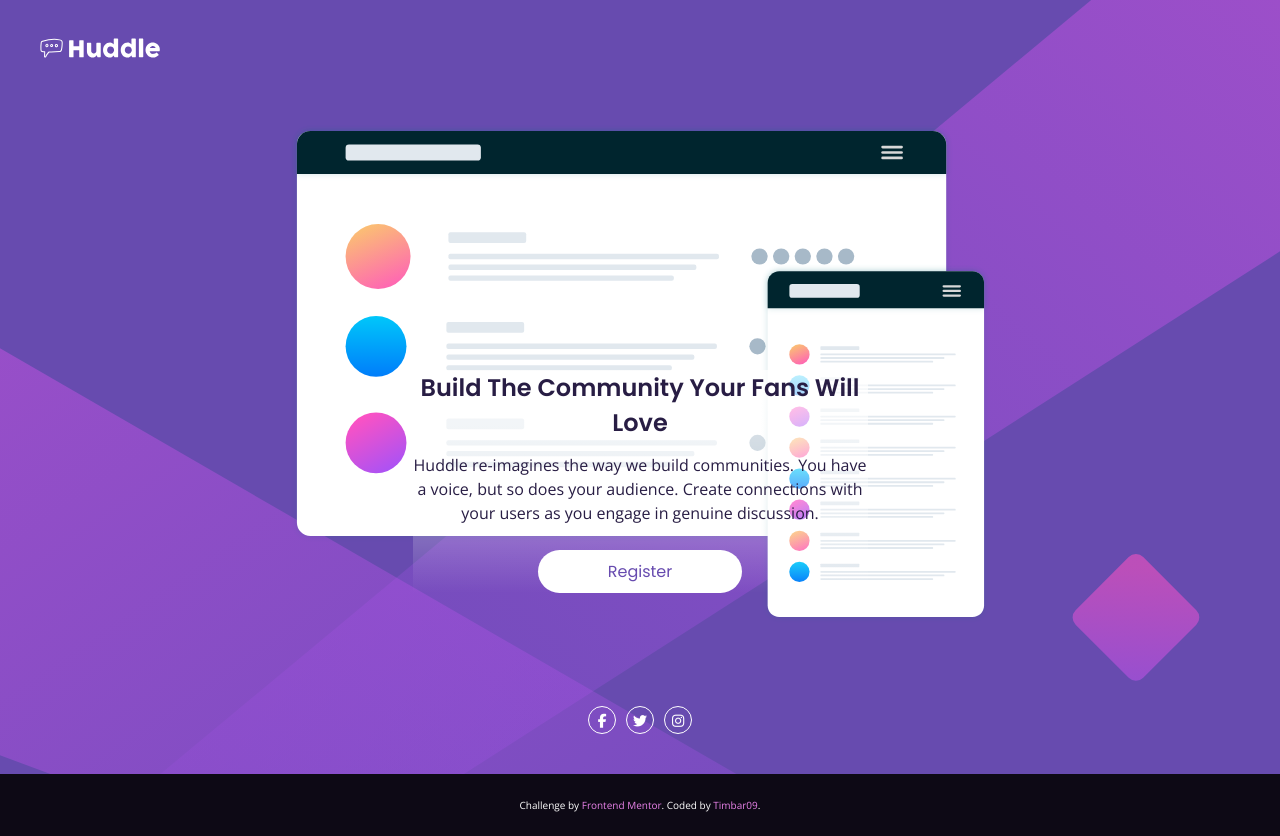
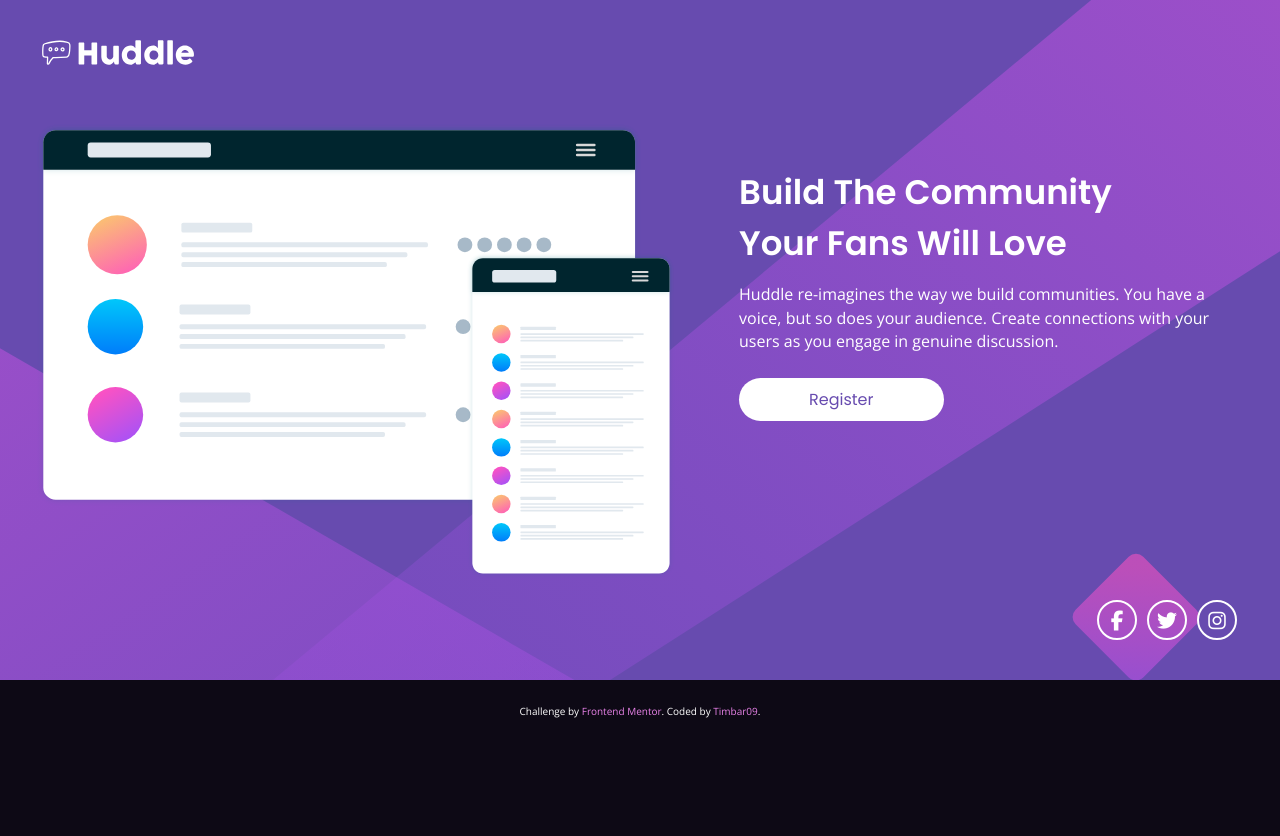
Before and after one commit to Timbar09/FEM-Huddle-landing-page-with-single-intro-section, a plain HTML site: page index.html in a window 1280 px wide. After the commit the page ends 800 px from the top, so only its background shows below. Drawn offline with nearby package versions, Linux system fonts and the light colour scheme.

Commit message:
Final tweaks

```diff
--- a/index.html
+++ b/index.html
@@ -27,11 +27,12 @@
     </title>
   </head>
   <body>
-    <div class="container">
     <header class="header">
-        <a href="" class="header__logo">
+      <nav class="header__nav">
+        <a href="/" class="header__logo">
           <img src="./images/logo.svg" alt="Huddle logo" />
         </a>
+      </nav>
     </header>
     <main class="main">
       <section class="hero">
@@ -40,17 +41,13 @@
             <img src="./images/illustration-mockups.svg" alt="Hero image" />
           </div>
           <div class="hero__text">
-              <div class="hero__text-container">
-                <h1 class="hero__title">
-                  Build The Community Your Fans Will Love
-                </h1>
+            <h1 class="hero__title">Build The Community Your Fans Will Love</h1>
             <p class="hero__description">
-                  Huddle re-imagines the way we build communities. You have a
-                  voice, but so does your audience. Create connections with your
-                  users as you engage in genuine discussion.
+              Huddle re-imagines the way we build communities. You have a voice,
+              but so does your audience. Create connections with your users as
+              you engage in genuine discussion.
             </p>
             <a href="" class="hero__button">Register</a>
-              </div>
           </div>
         </div>
         <div class="hero__social">
@@ -60,7 +57,6 @@
         </div>
       </section>
     </main>
-    </div>
 
     <footer class="footer">
       <p class="attribution">
--- a/style.css
+++ b/style.css
@@ -13,6 +13,7 @@ html {
   --white: hsl(0, 0%, 100%);
   --violet: hsl(257, 40%, 49%);
   --soft-Magenta: hsl(300, 69%, 71%);
+  --darkViolet: hsl(256, 38%, 6%);
 
   --poppins: 'Poppins', sans-serif;
   --openSans: 'Open Sans', sans-serif;
@@ -24,7 +25,7 @@ body {
   font-family: var(--openSans);
   font-weight: 400;
   font-size: 1rem;
-  background-color: var(--violet);
+  background-color: var(--darkViolet);
   color: var(--white);
 }
 
@@ -32,31 +33,21 @@ a {
   text-decoration: none;
 }
 
-.container {
-  position: relative;
-  margin: 0 auto;
-  background-image: url('./design/mobile-designa.jpg');
-  background-size: cover;
-  background-repeat: no-repeat;
-}
-
-@media (min-width: 1400px) {
-  .container {
-    height: 800px;
-    max-width: 1440px;
-    background-image: url('./design/deskatop-design.jpg');
-  }
-}
-
 .header {
   position: absolute;
   width: 100%;
   top: 0;
   left: 0;
+  z-index: 1000;
+}
+
+.header__nav {
+  max-width: 1440px;
+  margin: auto;
   padding: 2rem 2.125rem;
 }
 @media (min-width: 1400px) {
-  .header {
+  .header__nav {
     padding: 3.3125rem 4.3125rem;
   }
 }
@@ -64,13 +55,26 @@ a {
 .header__logo img {
   width: 8.0625rem;
 }
+@media (min-width: 1020px) {
+  .header__logo img {
+    width: 10.25rem;
+  }
+}
+
 @media (min-width: 1400px) {
   .header__logo img {
     width: 13.5rem;
   }
 }
 
+.main {
+  position: relative;
+  background-color: var(--violet);
+}
+
 .hero {
+  margin: 0 auto;
+  max-width: 1440px;
   padding: 7.7323125rem 2.3125rem 0;
   background-image: url('./images/bg-mobile.svg');
   background-size: cover;
@@ -85,18 +89,24 @@ a {
 
 .hero__grid {
   position: relative;
+  max-width: 600px;
+  margin: auto;
 }
-@media (min-width: 640px) {
+/* @media (min-width: 640px) {
   .hero__grid {
-    max-width: 700px;
-    margin: auto;
+  }
+} */
+
+@media (min-width: 1020px) {
+  .hero__grid {
+    max-width: 100%;
+    display: flex;
+    gap: 4rem;
   }
 }
 
 @media (min-width: 1400px) {
   .hero__grid {
-    max-width: 100%;
-    display: flex;
     gap: 2rem;
   }
 }
@@ -105,6 +115,12 @@ a {
   width: 100%;
   margin-bottom: 1rem;
 }
+@media (min-width: 1020px) {
+  .hero__image {
+    width: 100rem;
+  }
+}
+
 @media (min-width: 1400px) {
   .hero__image img {
     width: auto;
@@ -115,47 +131,43 @@ a {
   padding-top: 1.1875rem;
   text-align: center;
 }
-@media (min-width: 640px) {
+@media (min-width: 1020px) {
   .hero__text {
-    position: absolute;
-    top: 40%;
-    color: hsl(257, 41%, 19%);
-  }
-
-  .hero__text-container {
-    width: 65%;
-    margin: auto;
-    background: linear-gradient(180deg, #ffffffbf, transparent);
+    text-align: left;
   }
 }
 
 @media (min-width: 1400px) {
   .hero__text {
-    text-align: left;
     padding: 2.6875rem 1.3125rem;
     letter-spacing: -0.78px;
     line-height: 1.45;
-    color: var(--white);
-    position: relative;
-    top: 0;
-  }
-
-  .hero__text-container {
-    width: 100%;
-    margin: auto;
-    background: transparent;
   }
 }
 
 .hero__title {
-  margin-top: 1.215rem;
-  margin-bottom: 0;
+  width: 18.75rem;
+  margin: 1.215rem auto 0;
   font-family: var(--poppins);
   font-weight: 600;
 }
+@media (min-width: 620px) {
+  .hero__title {
+    width: 24.75rem;
+    font-size: 2.125rem;
+  }
+}
+
+@media (min-width: 1020px) {
+  .hero__title {
+    margin: 1.5rem 0 0;
+  }
+}
+
 @media (min-width: 1400px) {
   .hero__title {
-    margin-top: 0;
+    margin: 0;
+    width: 100%;
     font-size: 2.5625rem;
   }
 }
@@ -205,10 +217,10 @@ a {
   padding-bottom: 2.5rem;
   text-align: center;
 }
-@media (min-width: 1400px) {
+@media (min-width: 1020px) {
   .hero__social {
     margin-top: 0;
-    padding-top: 0.9375rem;
+    padding-top: 0;
     padding-bottom: 2.5rem;
     text-align: right;
     padding-right: 0.375rem;
@@ -217,26 +229,26 @@ a {
 
 .hero__social a {
   --border: 1px;
+  --dimension: 28px;
+  --line-height: var(--dimension);
 
   display: inline-block;
   color: var(--white);
   font-size: 0.875rem;
   border: solid var(--border) var(--white);
-  width: 28px;
-  height: 28px;
-  line-height: 28px;
+  width: var(--dimension);
+  height: var(--dimension);
+  line-height: var(--line-height);
   border-radius: 50%;
   transition: border 200ms ease-in-out, color 200ms ease-in-out;
 }
-@media (min-width: 1400px) {
+@media (min-width: 1020px) {
   .hero__social a {
     --border: 2px;
+    --dimension: 40px;
+    --line-height: 37px;
 
     font-size: 1.25rem;
-    border: solid var(--border) var(--white);
-    width: 41px;
-    height: 41px;
-    line-height: 41px;
     text-align: center;
   }
 }
@@ -258,7 +270,7 @@ a {
 }
 
 .footer {
-  background-color: hsl(256, 38%, 6%);
+  background-color: var(--darkViolet);
   padding: 1.5rem 2.3125rem;
 }
 @media (min-width: 1400px) {
@@ -277,5 +289,6 @@ a {
   color: var(--soft-Magenta);
 }
 
-@media (min-width: 620px) {
+.attribution a:hover {
+  text-decoration: underline;
 }
```
Also changed, not shown: screenshots/Desktop-view.png (added), screenshots/Mobile-view.png (added), screenshots/Tablet-view.png (added), 1 other file. Lines whose indentation alone changed are shown as unchanged.
